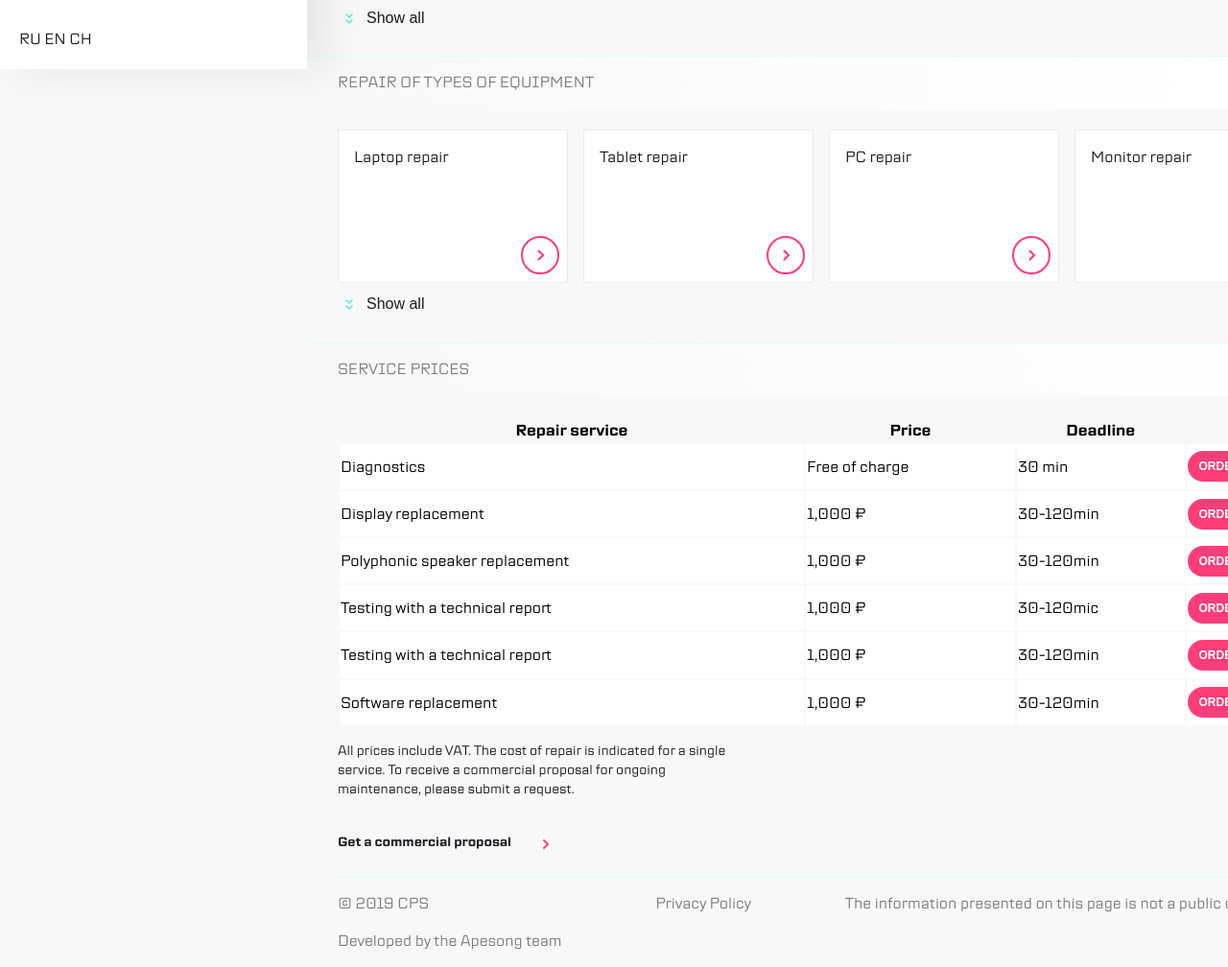
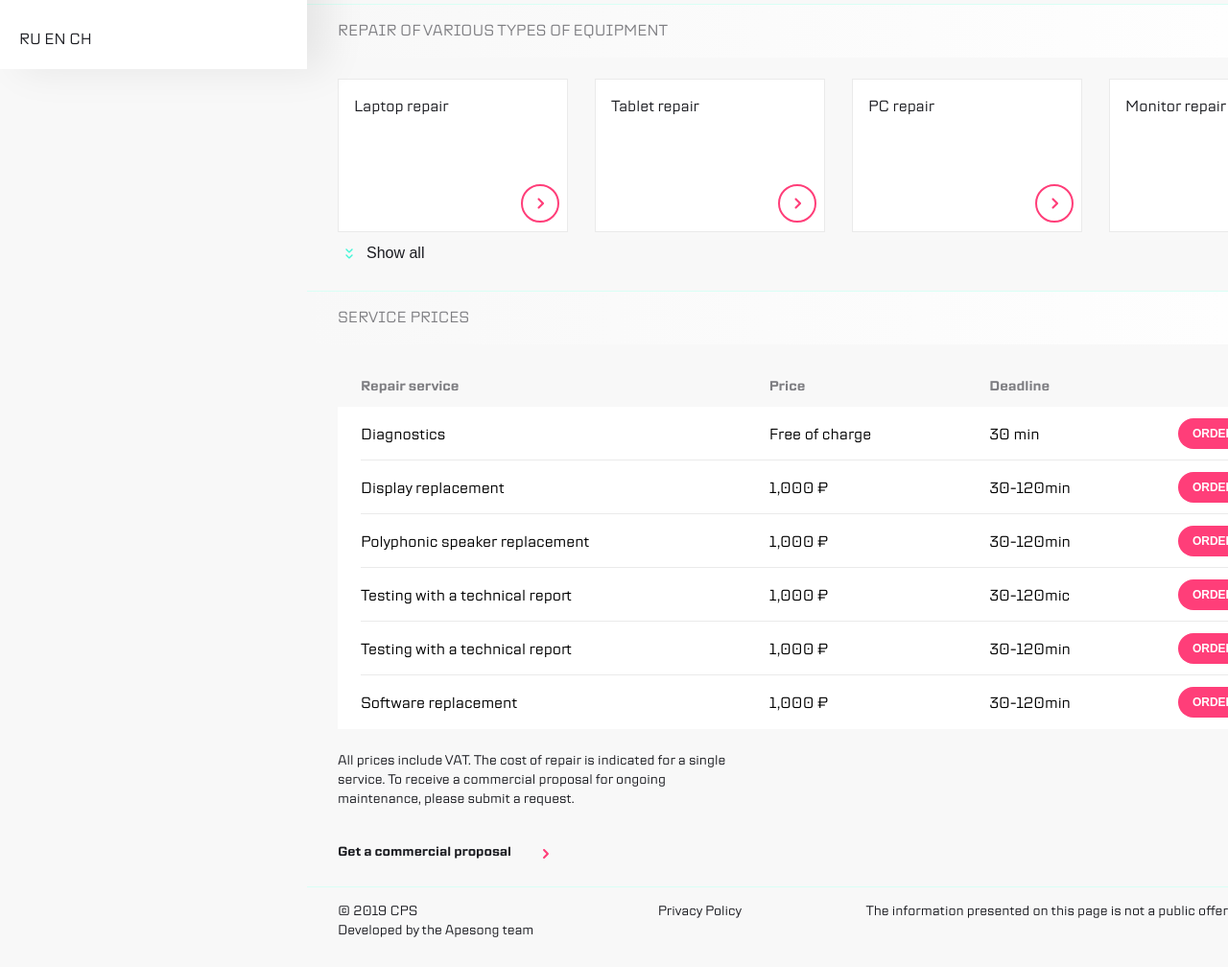
Before and after one commit to sapkota3145/webpack-final-project, a website built with webpack: page src/index.html in a window 1280 px wide. Shown: the part 728-1736 px from the top of the page at 96% size. After the commit the page ends 1707 px from the top, so only its background shows below. Built offline with nearby package versions, Linux system fonts and the light colour scheme; files whose address does not match are found by name.

Commit message:
upgrade the file

```diff
--- a/src/index.html
+++ b/src/index.html
@@ -169,7 +169,7 @@
 
     <section class="brands">
     <h3 class="brand-swiper-title">REPAIR OF EQUIPMENTS FROM VARIOUS BRANDS</h3>
-    <div class="swiper">
+    <div class="swiper swiper1">
         <div class="swiper-wrapper swiper-wrapper__brand">
          <div class="swiper-slide">
             <a class="brand-card" href="#">
@@ -344,7 +344,7 @@
 
 
   <section class="repair">
-    <h4 class="repair__title">REPAIR OF TYPES OF EQUIPMENT</h4>
+    <h4 class="repair__title">REPAIR OF VARIOUS TYPES OF EQUIPMENT</h4>
 
     <div class="repair-list">
 
@@ -456,12 +456,12 @@
       <h4 class="service-price__title">SERVICE PRICES</h4>
 
       <div class="service-price__list">
-
+      <div class="service-price__card">
 
         <table class="service-price__table">
           <thead class="service-price__info">
             <tr>
-              <th>Repair service</th>
+              <th class="service-price__table-heading">Repair service</th>
               <th>Price</th>
               <th>Deadline</th>
               <th></th>
@@ -470,7 +470,7 @@
 
           <tbody class="service-price__type">
             <tr>
-              <td>Diagnostics</td>
+              <td class="service-price__topic">Diagnostics</td>
               <td>Free of charge</td>
               <td> 30 min</td>
               <td>
@@ -481,7 +481,7 @@
             </tr>
 
             <tr>
-              <td>Display replacement</td>
+              <td class="service-price__topic">Display replacement</td>
               <td>1,000 ₽ </td>
               <td> 30-120min</td>
               <td>
@@ -492,7 +492,7 @@
             </tr>
 
             <tr>
-              <td>Polyphonic speaker replacement</td>
+              <td class="service-price__topic">Polyphonic speaker replacement</td>
               <td>1,000 ₽</td>
               <td>30-120min</td>
               <td>
@@ -503,7 +503,7 @@
             </tr>
 
             <tr>
-              <td>Testing with a technical report</td>
+              <td class="service-price__topic">Testing with a technical report</td>
               <td>1,000 ₽</td>
               <td>30-120mic</td>
               <td>
@@ -514,7 +514,7 @@
             </tr>
 
             <tr>
-              <td>Testing with a technical report</td>
+              <td class="service-price__topic">Testing with a technical report</td>
               <td> 1,000 ₽</td>
               <td>30-120min</td>
               <td>
@@ -525,7 +525,7 @@
             </tr>
 
             <tr>
-              <td>Software replacement</td>
+              <td class="service-price__topic">Software replacement</td>
               <td>1,000 ₽</td>
               <td> 30-120min</td>
               <td>
@@ -537,6 +537,7 @@
           </tbody>
         </table>
         </div>
+      </div>
 
         <div class="swiper swiper3">
           <div class="swiper-wrapper swiper-wrapper__service">
@@ -702,15 +703,15 @@
          </div>
         </section>
 
-       <footer>
+       <footer class="footer">
         <div class="footer-container">
-          <div class="main-footer">
+          <div class="footer-top">
         <p class="business-footer">© 2019 CPS</p>
         <p class="business-footer"> Developed by the Apesong team</p>
           </div>
-        <p class="business-footer">Privacy Policy</p>
-        <p class="business-footer">The information presented on this page is not a public offer</p>
-
+        <p class="business-footer footer-link">Privacy Policy</p>
+        <p class="business-footer footer-note">The information presented on this page is not a public offer</p>
+        </div>
        </footer>
 
 
--- a/src/js/index.js
+++ b/src/js/index.js
@@ -3,7 +3,7 @@ import '../scss/style.scss'
 console.log('It works!')
 
 
-const swiper = new Swiper('.swiper', {
+const swiper = new Swiper('.swiper1', {
   slidesPerView: "auto",
   spaceBetween: 16,
   pagination: {
--- a/src/scss/blocks/_brands.scss
+++ b/src/scss/blocks/_brands.scss
@@ -1,7 +1,7 @@
 @use "../variables" as *;
 
-// .brand-section {
-//   max-width: 1440px;
+// .brands {
+//   width: 1120px;
 //   margin: 0 auto;
 // }
 
@@ -11,7 +11,8 @@
   font-weight: 400;
   padding: 16px 0 16px 32px;
   height: 56px;
-  margin-top: 51px;
+  font-size: 16px;
+  // margin-top: 51px;
   box-sizing: border-box;
   background: linear-gradient(to right, $color-bg, $color-white);
 
@@ -129,6 +130,10 @@
   .brands-toggle {
     display: none;
   }
+
+  .brand-swiper-title{
+    height: 80px;
+  }
 }
 
 @media (min-width: 769px) {
@@ -152,4 +157,8 @@
     grid-template-columns: repeat(4, 1fr);
     background-color: $color-bg;
   }
+  .brands {
+    width: 1120px;
+    margin: 0 auto;
+  }
 }
--- a/src/scss/blocks/_content.scss
+++ b/src/scss/blocks/_content.scss
@@ -5,8 +5,9 @@
   flex-direction: column;
   justify-content: flex-start;
   align-items: flex-start;
-  min-width: 320px;
-  height: 600px;
+  // min-width: 320px;
+  // width: 1120px;
+  // height: 600px;
   background-color: $color-bg;
 
   &__title {
@@ -69,7 +70,7 @@ background-color: $color-accent;
 
 .body__text {
 margin: 0;
-padding-left: 34px;
+padding-left: 32px;
 }
 
 .readmore {
@@ -103,7 +104,7 @@ display: none;
 
 @media (min-width: 769px) {
 .content {
-  max-width: 1119px;
+  // max-width: 1119px;
   display: flex;
   flex-direction: column;
   justify-content: flex-start;
@@ -138,6 +139,7 @@ display: none;
   width: 360px;
   height: 208px;
   border-radius: 5px;
+  padding-right: 28px;
   }
 
 }
@@ -150,14 +152,14 @@ display: none;
 
 @media (min-width: 1120px) {
 .content {
-  max-width: none;
-  width: 100%;
+  width: 1120px;
+  height: 400px;
 
   &__action {
     display: flex;
     gap: 16px;
     position: absolute;
-    right: 20px;
+    right: -180px;
     top: 20px;
   }
 
@@ -203,6 +205,7 @@ display: none;
   box-sizing: border-box;
   color: $color-brand;
   font-weight: 400;
+  font-size: 16px;
 
   &::before {
     content: '';
@@ -214,3 +217,14 @@ display: none;
     background-color: $color-line;
   }
 }
+
+@media (max-width: 768px) {
+  .content {
+    height: 600px;
+  }
+
+  .repair__title {
+    height: 80px;
+  }
+
+}
--- a/src/scss/blocks/_footer.scss
+++ b/src/scss/blocks/_footer.scss
@@ -7,7 +7,8 @@
   justify-content: space-between;
   color: $color-brand;
   font-weight: 500;
-  margin-left: 32px;
+  padding: 15px 0 0 32px ;
+  // height: 65px;
 
 &::before {
     content: "";
@@ -20,7 +21,7 @@
 }
 }
 
-  .commercial-container {
+.commercial-container {
     display: flex;
     align-items: center;
     gap: 8px;
@@ -29,11 +30,20 @@
     font-size: 16px;
   }
 
+  .business-footer {
+    margin: 0;
+    font-size: 14px;
+    color: $color-text;
+  }
+
 
 @media (max-width: 768px) {
   .footer-container {
-    display: block;
+    display: flex;
+    flex-direction: column;
     text-align: center;
+    padding-left: 0;
   }
 
+
 }
--- a/src/scss/blocks/_repair.scss
+++ b/src/scss/blocks/_repair.scss
@@ -1,12 +1,17 @@
 @use "../variables" as *;
+
+// .repair {
+//   width: 1120px;
+// }
 
 .repair-list {
   display: grid;
-  grid-template-columns: repeat(3, 1fr);
+  grid-template-columns: repeat(4, 240px);
+  justify-content: space-between;
   gap: 16px;
   width: 100%;
   color: $color-text;
-  margin-left: 32px;
+  padding: 0 32px;
 }
 
 .repair-card {
@@ -122,4 +127,8 @@
           width: 100%;
           color: $color-text;
         }
+
+        .repair {
+          width: 1120px;
+        }
     }
--- a/src/scss/blocks/_service.scss
+++ b/src/scss/blocks/_service.scss
@@ -1,10 +1,10 @@
 @use "../variables" as *;
 
 .service-price {
-  width: 1120px;
 
   &__list {
-    width: auto;
+    width: 100%;
+    // display: flex;
   }
 
   &__title {
@@ -16,6 +16,7 @@
     box-sizing: border-box;
     color: $color-brand;
     font-weight: 400;
+    font-size: 16px;
     background: linear-gradient(to right, $color-bg, $color-white);
 
     &::before {
@@ -29,39 +30,94 @@
     }
   }
 
+  // &__table-heading {
+  //   padding-left: 20px;
+  // }
+
+  &__table th,
+  &__table td {
+  padding: 12px 24px;
+  text-align: left;
+}
+
+  &__info {
+    color: $color-brand;
+    font-size: 14px;
+    font-weight: 500;
+  }
+
+  &__card {
+    border-radius: 6px;
+    height: 370px;
+  }
+
   &__table {
+    max-width: 1056px;
     width: 100%;
     height: 324px;
-    margin: 0 32px 0 32px;
-  }
+    margin: 0 32px;
+    // table-layout: fixed;
+    border-collapse: separate;
+    border-spacing: 0;
+
+    tr {
+      position: relative;
+    }
+
+    tr:not(:last-child)::after {
+      content: "";
+      position: absolute;
+      bottom: 0;
+      left: 24px;     // space from left
+      right: 24px;    // space from right
+      height: 1px;
+      background-color: $color-border;
+    }
+
+
+  //   th {
+  //     padding:10px 20px 20px 0;
+  //     text-align: start;
+  // }
+}
+
 
   &__type {
     background-color: $color-white;
-    border-radius: 6px;
+    // border-radius: 30px;
   }
 
   &__button {
     background: $color-btn;
     color: $color-white;
     border: none;
+    width: 119px;
     border-radius: 16px;
     padding: 8px 12px;
     font-size: 12px;
     font-weight: 600;
+    margin-right: -30px;
 
     display: flex;
     align-items: center;
+    justify-content: center;
     gap: 6px;
     cursor: pointer;
   }
 
   &__note {
-    width: 421px;
+    max-width: 421px;
+    min-width: auto;
     height: 60px;
     margin-left: 32px;
     font-size: 14px;
     font-weight: 400;
+    margin-top: 32px;
     color: $color-text;
+  }
+
+  &__topic {
+    padding-left: 20px;
   }
 }
 
@@ -87,7 +143,7 @@
 }
 
 .swiper-wrapper__service {
-  height: auto;
+  height: 240px;
 }
 
 .swiper-slide__service {
@@ -134,6 +190,7 @@
     background: $color-btn;
     color: $color-white;
     border: none;
+    width: 119px;
     border-radius: 16px;
     padding: 8px 12px;
     font-size: 12px;
@@ -141,6 +198,7 @@
 
     display: flex;
     align-items: center;
+    justify-content: center;
     gap: 6px;
     cursor: pointer;
 
@@ -160,6 +218,11 @@
       display: none;
      }
 
+     .service-price__note,
+     .commercial-proposal{
+      margin-left: 16px;
+     }
+
   }
 
   @media (min-width: 769px) {
@@ -168,3 +231,10 @@
         display: none;
     }
   }
+
+  @media (min-width: 1120px) {
+    .service-price {
+      width: 1120px;
+
+  }
+}
```
Also changed, not shown: src/scss/blocks/_side-menu.scss (line endings or trailing spaces), 2 other files.
